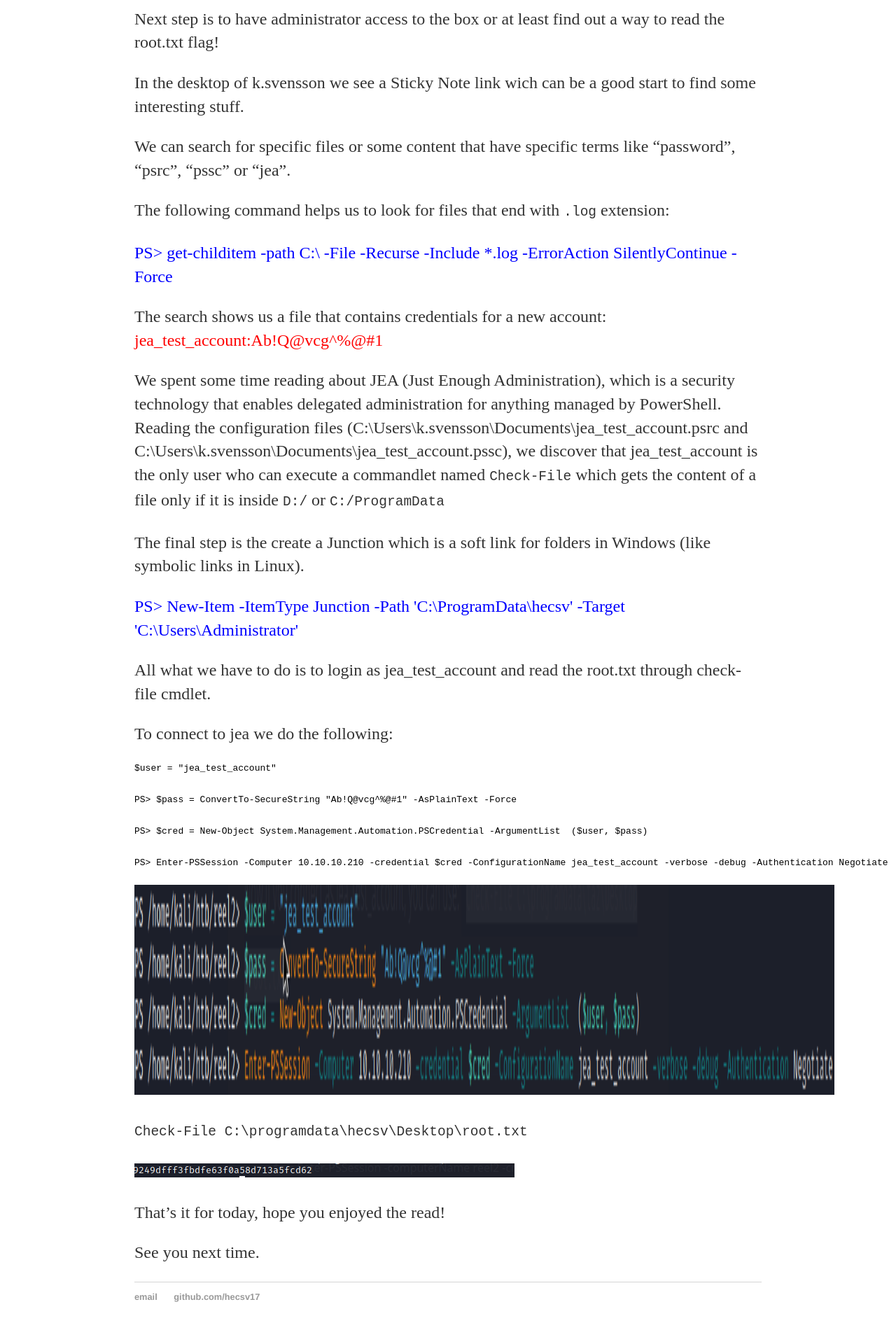
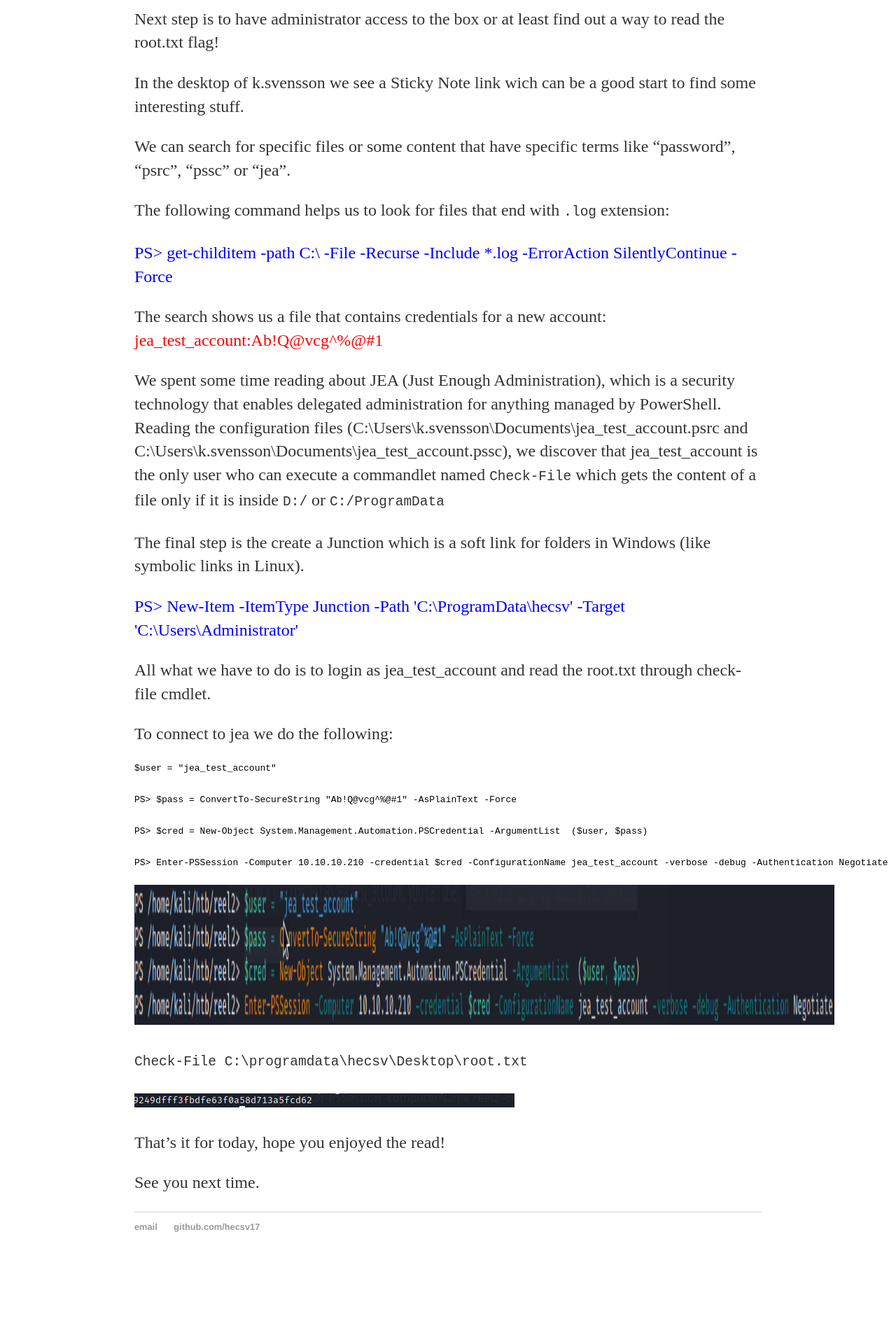
Before and after one commit to hecsv17/hecsv17.github.io, a Jekyll site: the page built from _posts/2021-03-14-hackthebox-reel2.md, in a window 1280 px wide. Shown: the part 3552-5472 px from the top of the page at 70% size. Built offline with Jekyll 4.4.1, drawn with Linux system fonts in a browser that asks for light colours; our own code applies the rules of GitHub Pages for plain Markdown files; after the commit the page ends 5372 px from its top, so only the background shows below that.

Commit message:
Update 2021-03-14-hackthebox-reel2.md

````diff
--- a/_posts/2021-03-14-hackthebox-reel2.md
+++ b/_posts/2021-03-14-hackthebox-reel2.md
@@ -127,7 +127,7 @@
 PS> Enter-PSSession -Computer 10.10.10.210 -credential $cred -ConfigurationName jea_test_account -verbose -debug -Authentication Negotiate
 ```
 
-<img src="/src/root2.png" width="1000" height="300">
+<img src="/src/root2.png" width="1000" height="200">
 
 `Check-File C:\programdata\hecsv\Desktop\root.txt`
 
````
